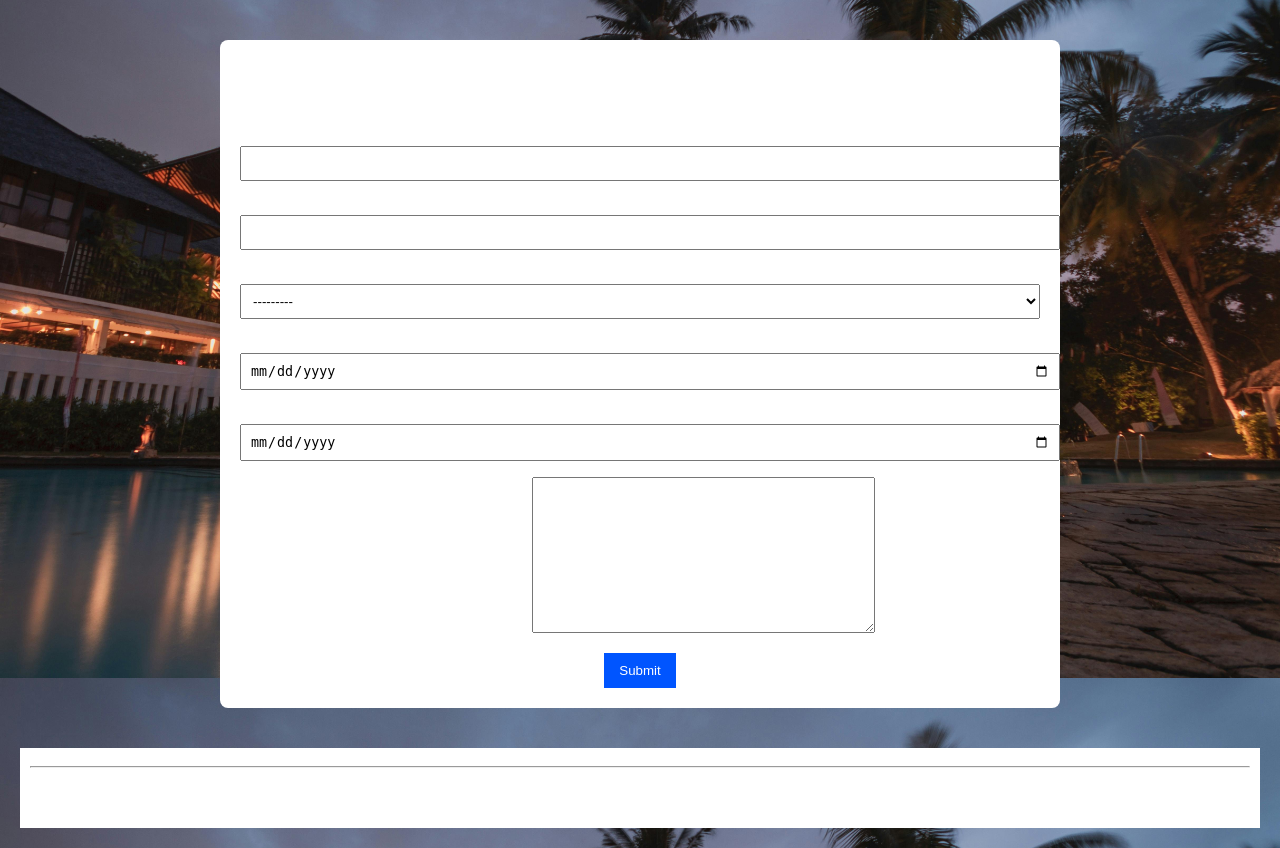
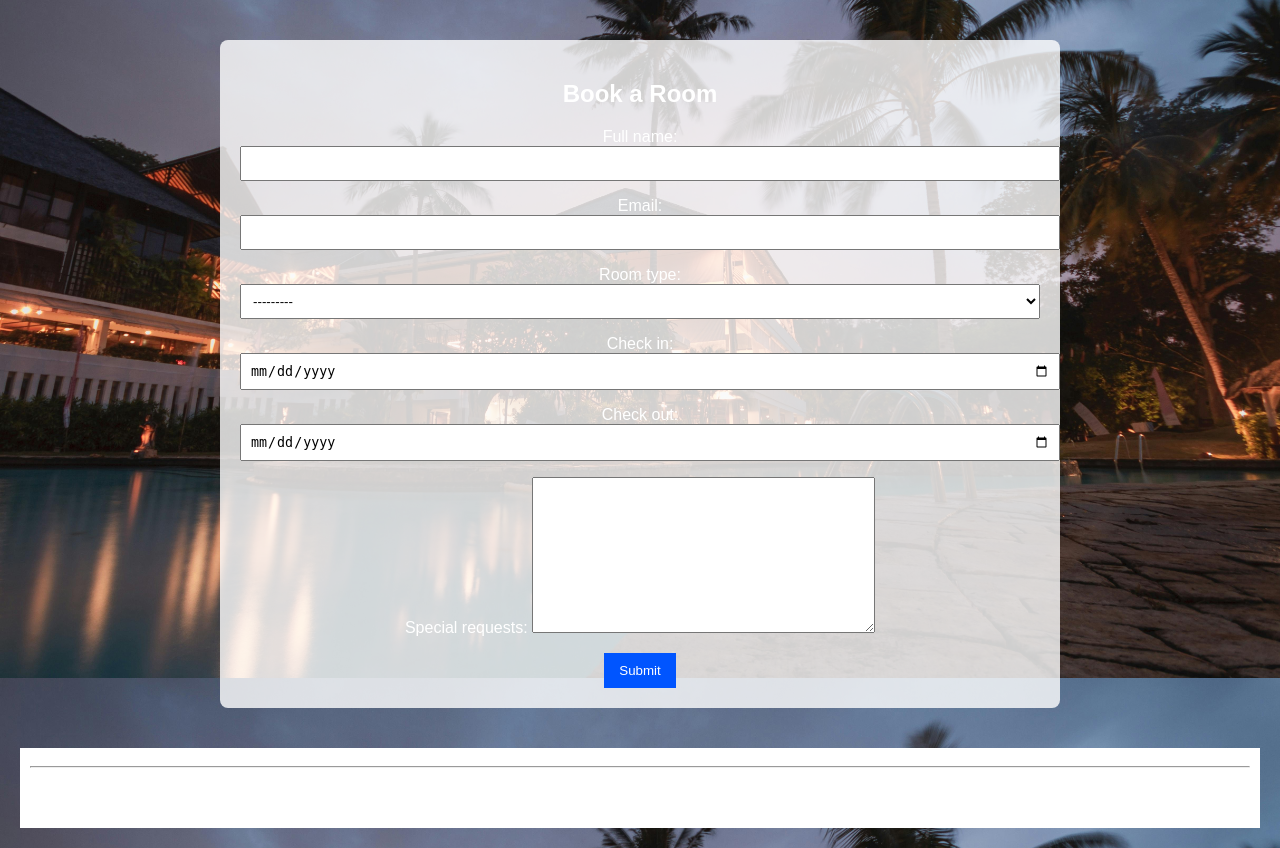
Before and after one commit to achristoforou1/hotel-booking-app, a Django app: page /book/ in a window 1280 px wide. Shown: the part 175-1023 px from the top of the page. Run offline with Django 5.2, Linux system fonts and the light colour scheme; a user stored in the database is signed in.

```diff
--- a/booking/templates/base.html
+++ b/booking/templates/base.html
@@ -29,7 +29,7 @@
     main {
         max-width: 800px;
         margin: 40px auto;
-        background: white;
+        background: rgba(255, 255, 255, 0.8);
         padding: 20px;
         border-radius: 8px;
         text-align: center;
```
Also changed, not shown: 1 other file.
